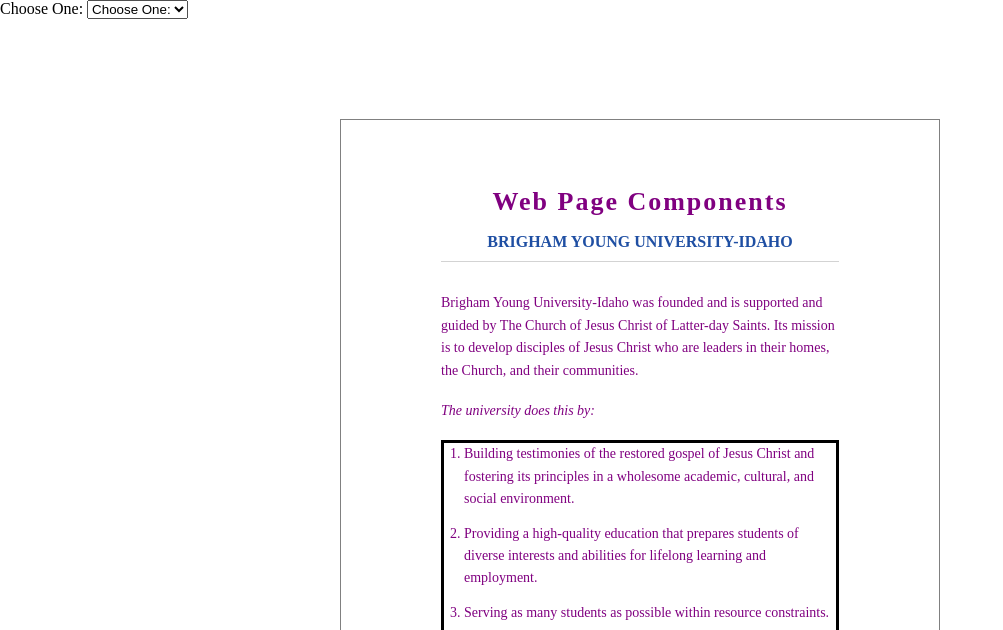
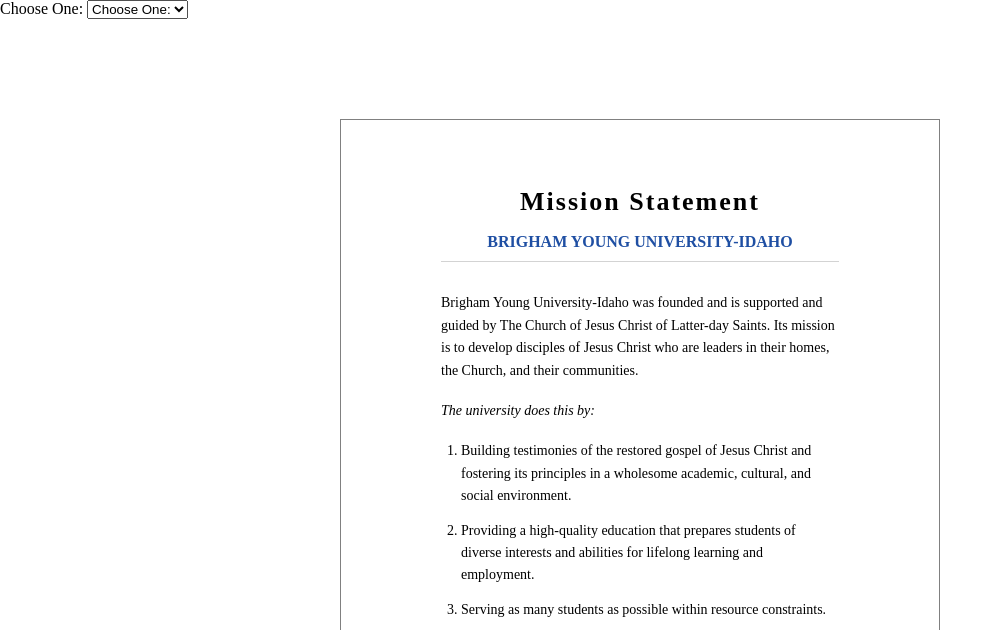
Before and after one commit to CroixJonson/Wdd-131, a plain HTML site: page prove/mission/index.html in a window 1280 px wide. Shown: the top 630 px of the page, without its empty margins (0-1003 px from the left). Drawn offline with Linux system fonts and the light colour scheme.

Commit message:
updated after accidentally changing it for dom

```diff
--- a/prove/mission/index.html
+++ b/prove/mission/index.html
@@ -5,7 +5,6 @@
     <meta name="viewport" content="width=device-width, initial-scale=1.0">
     <title>Document</title>
     <link rel="stylesheet" href="styles.css">
-    <script src="dom.js" defer></script>
 </head>
 <body>
 
```
Also changed, not shown: 1 other file.
